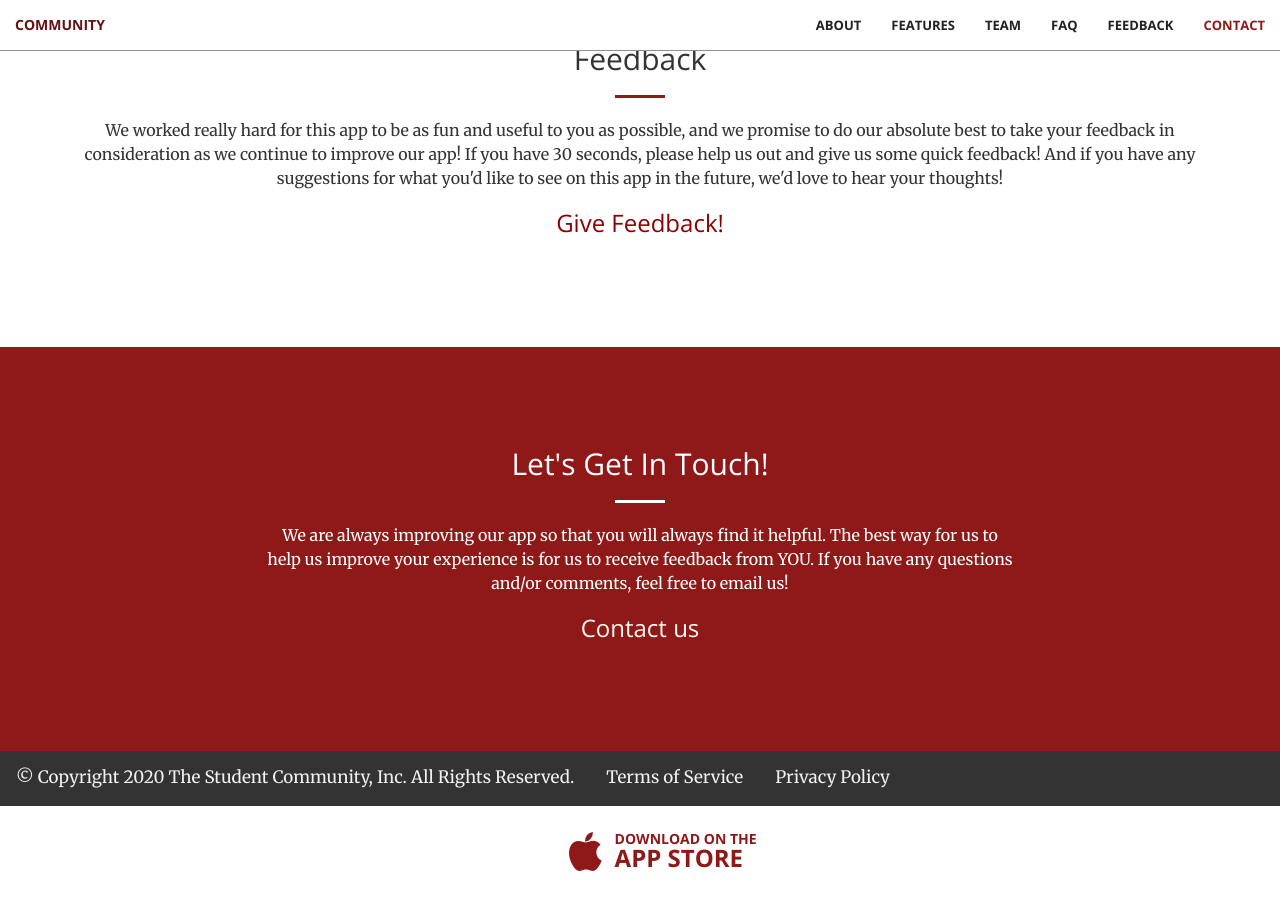
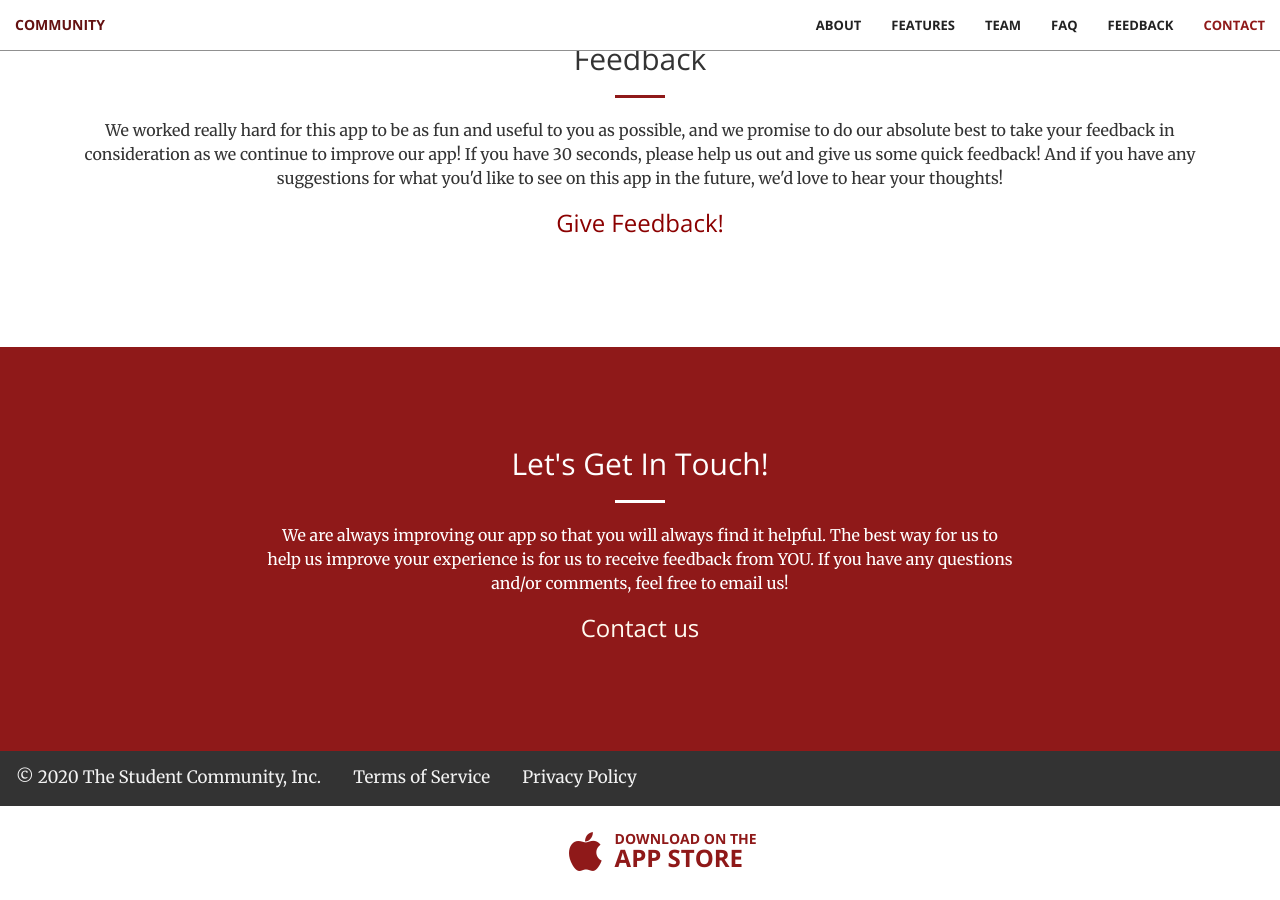
Before and after one commit to zanarellinina/communitywebsite, a Jekyll site: the page built from index.html, in a window 1280 px wide and 900 px high, scrolled down 4386 px. Built offline with Jekyll 4.4.1, drawn with Linux system fonts in a browser that asks for light colours.

Commit message:
copyright

```diff
--- a/_includes/contact.html
+++ b/_includes/contact.html
@@ -13,7 +13,7 @@
     </div>
 </section>
 <div class="terms" id="download">
-    <a>© Copyright 2020 The Student Community, Inc. All Rights Reserved.</a>
+    <a>© 2020 The Student Community, Inc.</a>
     <a href="https://thecollegecommunity.com/TermsOfService.pdf?fbclid=IwAR3nw9CKYkgW--Nzso3nQx4g1BHyQart0dJgiCk6FIM3vDT1rCcZbKNQr2w">Terms of Service</a>
     <a href="https://thecollegecommunity.com/PrivacyPolicy.pdf?fbclid=IwAR3nw9CKYkgW--Nzso3nQx4g1BHyQart0dJgiCk6FIM3vDT1rCcZbKNQr2w">Privacy Policy</a>
   </div>
```
